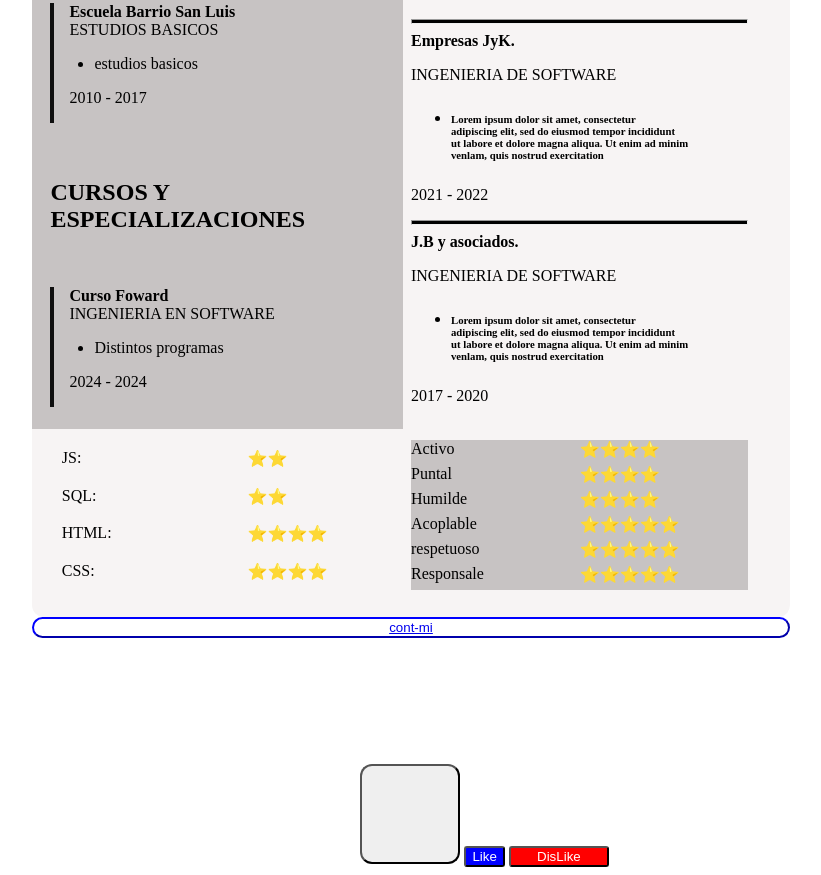
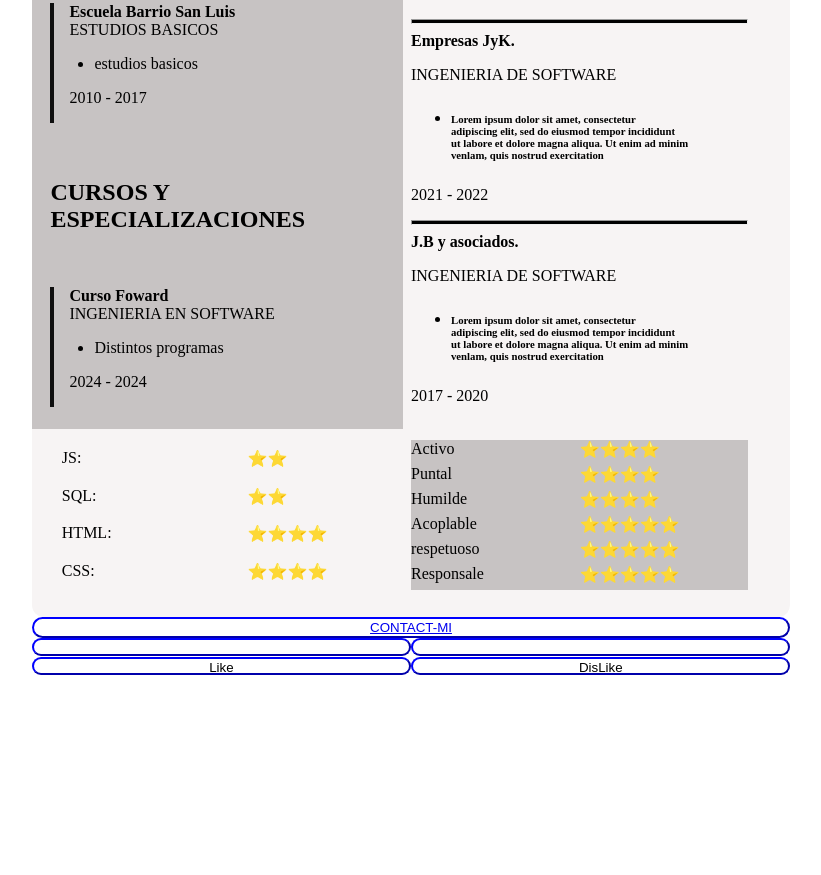
Before and after one commit to JAFETHGB02/curriculum, a plain HTML site: page indexJ.html in a window 1280 px wide. Shown: the part 512-1387 px from the top of the page, without its empty margins (229-1050 px from the left). After the commit the page ends 1196 px from the top, so only its background shows below. Drawn offline with Linux system fonts and the light colour scheme.

Commit message:
contador de likes

```diff
--- a/indexJ.html
+++ b/indexJ.html
@@ -6,6 +6,7 @@
     <meta name="viewport" content="width=device-width, initial-scale=1.0">
     <title>Document</title>
     <link rel="stylesheet" href="jafeth/styles.css">
+    <link rel="stylesheet" href="jafeth/java.js">
 </head>
 
 
@@ -195,12 +196,16 @@
 
      </div>
 
-     <button class="b-1"><a href="https://web.whatsapp.com">cont-mi</a></button>
+     <button class="b-1"><a href="https://web.whatsapp.com">CONTACT-MI</a></button>
      <button id="num0"></button>
+     <button id="num-0"></button>
      <button id="num1"> Like </button>
      <button id="num2"> DisLike </button>
 
 
+
+     <script src="java.js"></script>
+
  </body>
 
 </html>
--- a/jafeth/java.js
+++ b/jafeth/java.js
@@ -1,5 +1,6 @@
 const like = document.getElementById('num1')
 LikeCountElement = document.getElementById('num0')
+DisLikeCountElement = document.getElementById('num-0')
 let dislike = document.getElementById('num2')
 let LikeCUENTA = 0;
 
@@ -14,7 +15,7 @@ like.addEventListener( 'click' , () => {
 num2.addEventListener( 'click' , () => {
 
     LikeCUENTA--;
-    LikeCountElement.textContent = LikeCUENTA;
+    DisLikeCountElement.textContent = LikeCUENTA;
 
  })
 
--- a/jafeth/styles.css
+++ b/jafeth/styles.css
@@ -123,28 +123,48 @@ background-color: white;
 
 }
 
-#num1 {
-  color:white;
-border-radius: 3px;
-background-color: blue;
+#num0 {
+
+width: 30%;
+height: 18px;
+margin-left: 20%;
+border-radius: 12px;
+border-color: blue;
+background-color: white;
 
 }
 
-#num0 {
+#num-0 {
 
-  margin-left: 46%;
-  margin-top: 10%;
-  border-radius: 12px;
-  width: 100px;
-  height: 100px;
+width: 30%;
+height: 18px;
+margin-left: -0.3%;
+border-radius: 12px;
+border-color: blue;
+background-color: white;
 
 }
 
+#num1 {
+
+width: 30%;
+height: 18px;
+margin-left: 20%;
+border-radius: 12px;
+border-color: blue;
+background-color: white;
+
+}
+
+
+
 #num2 {
 
-width: 100px;
-color: white;
-border-radius: 3px;
-background-color: red;
+width: 30%;
+height: 18px;
+margin-left: -0.3%;
+border-radius: 12px;
+border-color: blue;
+background-color: white;
 
 }
```
